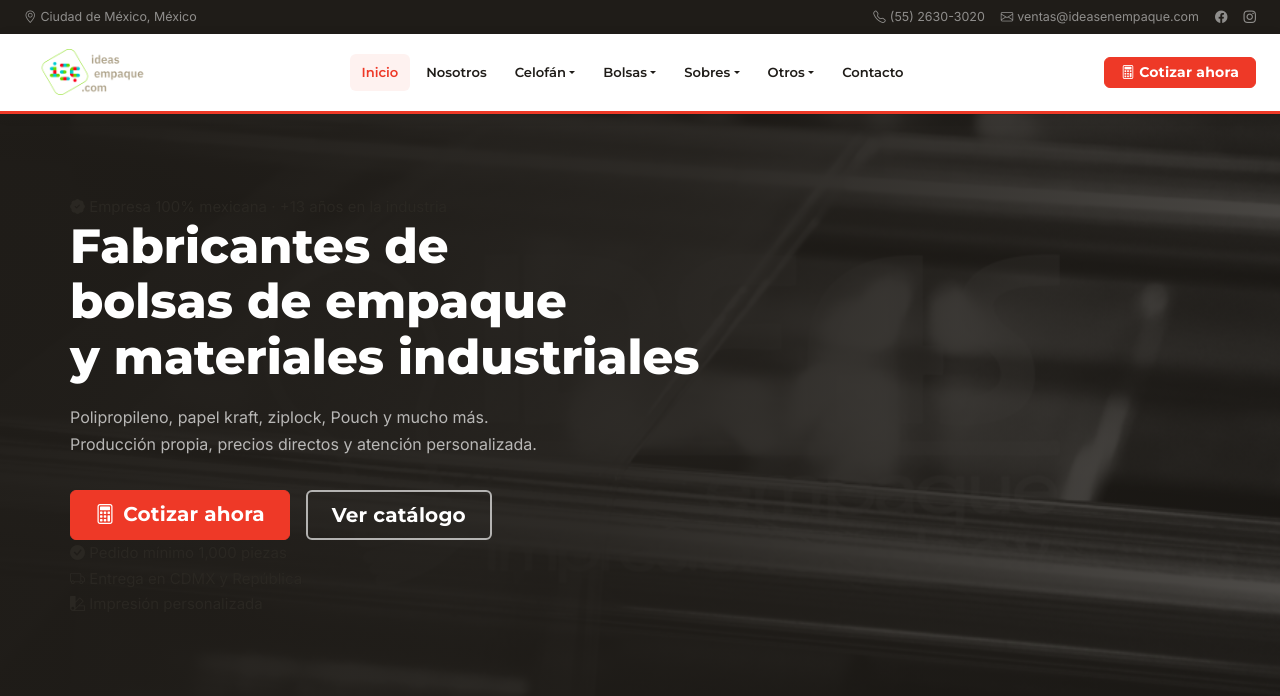
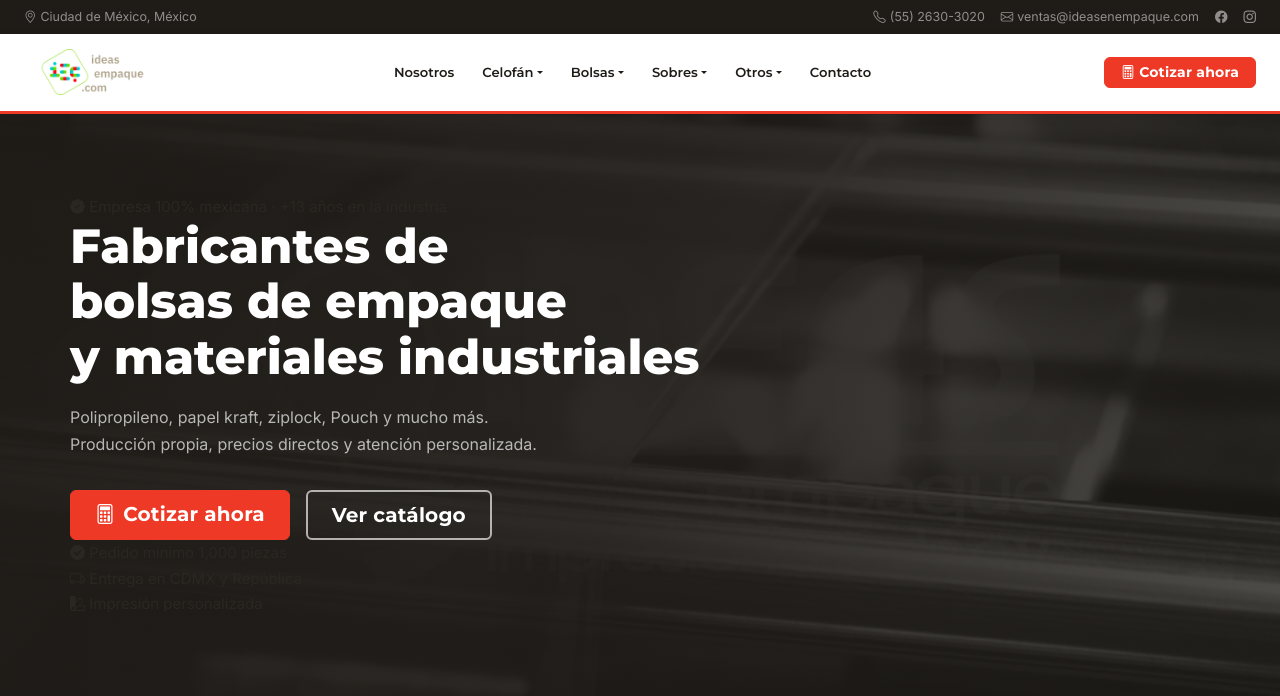
Before and after one commit to cosmos-online/ideasenempaque, a PHP site: page / in a window 1280 px wide. Shown: the top 696 px of the page. Run offline with PHP 8.4, Linux system fonts and the light colour scheme.

Commit message:
fix: htaccess no captúra /admin/ con el slug catch-all; quita link Inicio del navbar

```diff
--- a/public_html/includes/header.php
+++ b/public_html/includes/header.php
@@ -70,9 +70,6 @@
         <div class="collapse navbar-collapse" id="navMain">
             <ul class="navbar-nav mx-auto align-items-lg-center gap-lg-1">
 
-                <li class="nav-item">
-                    <a class="nav-link" href="<?= APP_URL ?>/">Inicio</a>
-                </li>
                 <li class="nav-item">
                     <a class="nav-link" href="<?= APP_URL ?>/quienes-somos">Nosotros</a>
                 </li>
```
Also changed, not shown: public_html/.htaccess.
